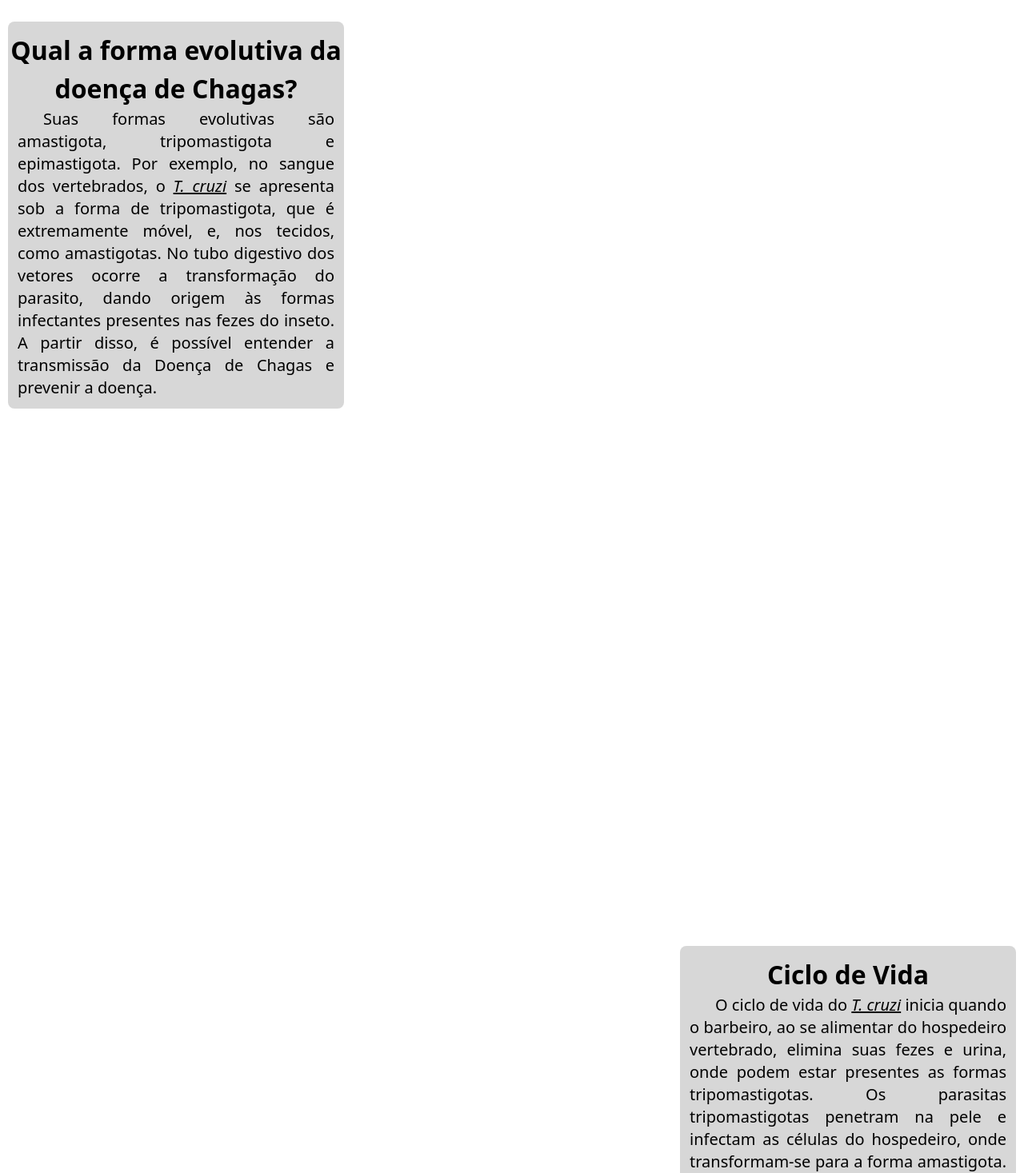
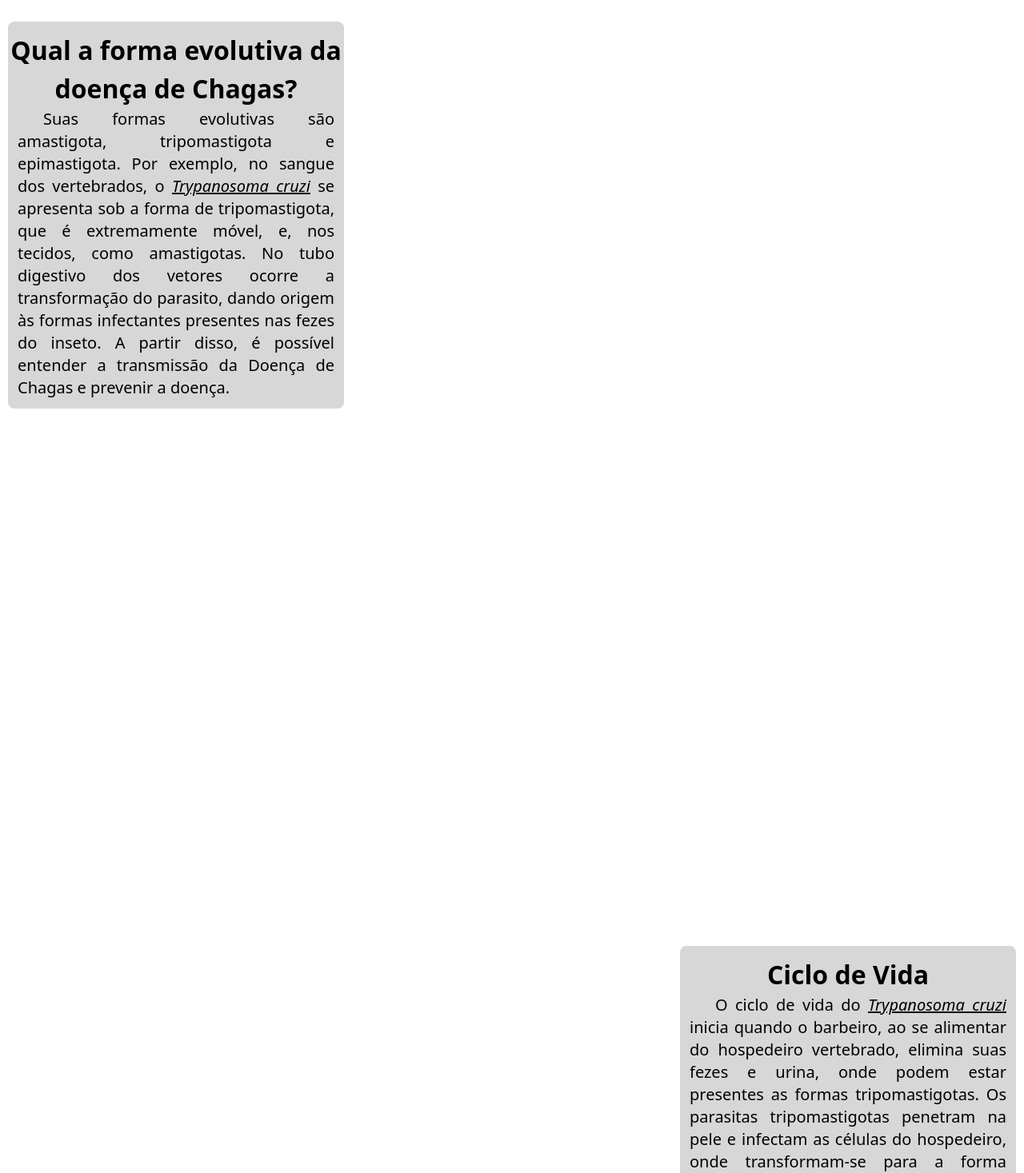
Before and after one commit to guilherme-possebon/Trabalho-de-Biologia, a Next.js app: page / in a window 1280 px wide. Shown: the part 4293-5760 px from the top of the page at 80% size. Built offline with nearby package versions, Linux system fonts and the light colour scheme.

Commit message:
Atualizar o WhatIs.tsx

```diff
--- a/src/Components/WhatIs.tsx
+++ b/src/Components/WhatIs.tsx
@@ -75,7 +75,7 @@ export default function WhatIs() {
             <p className="p-answers">
               Suas formas evolutivas são amastigota, tripomastigota e
               epimastigota. Por exemplo, no sangue dos vertebrados, o{' '}
-              <em>T. cruzi</em> se apresenta sob a forma de tripomastigota, que
+              <em>Trypanosoma cruzi</em> se apresenta sob a forma de tripomastigota, que
               é extremamente móvel, e, nos tecidos, como amastigotas. No tubo
               digestivo dos vetores ocorre a transformação do parasito, dando
               origem às formas infectantes presentes nas fezes do inseto. A
@@ -121,7 +121,7 @@ export default function WhatIs() {
           <div className="hidden BackGroundRow">
             <h1 className="text-center">Ciclo de Vida</h1>
             <p className="p-answers">
-              O ciclo de vida do <em>T. cruzi</em> inicia quando o barbeiro, ao
+              O ciclo de vida do <em>Trypanosoma cruzi</em> inicia quando o barbeiro, ao
               se alimentar do hospedeiro vertebrado, elimina suas fezes e urina,
               onde podem estar presentes as formas tripomastigotas. Os parasitas
               tripomastigotas penetram na pele e infectam as células do
```
